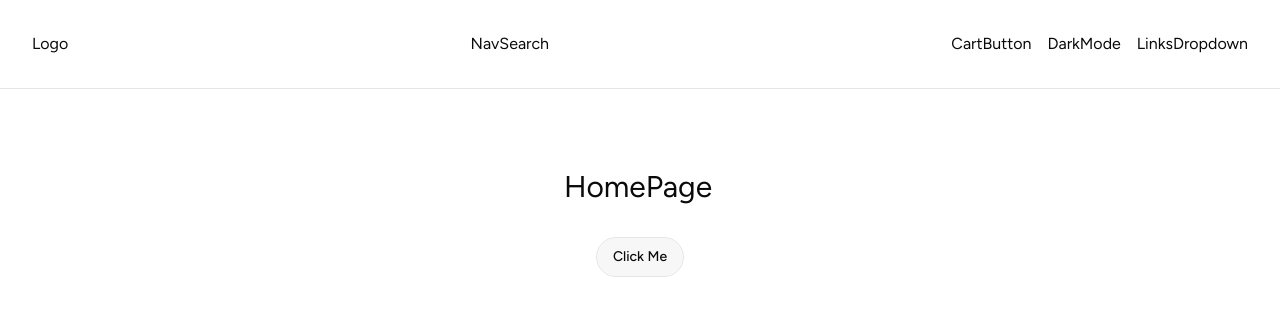
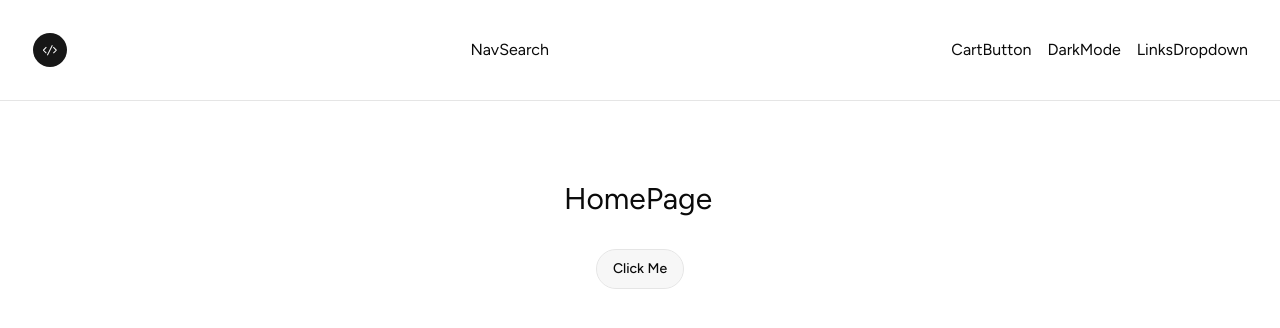
Before and after one commit to aaittouares/NextJS-Aeki, a Next.js app: page / in a window 1280 px wide. Shown: the top 328 px of the page. Built offline with nearby package versions, Linux system fonts and the light colour scheme.

Commit message:
Add React icons to the project Modify Logo component to be a clickable link to the homepage

```diff
--- a/package.json
+++ b/package.json
@@ -19,6 +19,7 @@
     "next-themes": "^0.4.6",
     "react": "19.2.4",
     "react-dom": "19.2.4",
+    "react-icons": "^5.6.0",
     "shadcn": "^4.10.0",
     "sonner": "^2.0.7",
     "tailwind-merge": "^3.6.0",
--- a/widgets/navbar/ui/logo.tsx
+++ b/widgets/navbar/ui/logo.tsx
@@ -1,4 +1,13 @@
+import { Button } from '@/shared/shadcn/ui/button'
+import Link from 'next/link'
+import { VscCode } from 'react-icons/vsc'
+
 function Logo() {
-  return <div>Logo</div>
+  return (
+    <Button size="icon" nativeButton={false} render={<Link href="/" />}>
+      <VscCode className="w-6 h-6" />
+    </Button>
+  )
 }
+
 export default Logo
```
Also changed, not shown: 1 other file (tests, documents, lock files or other folders).
